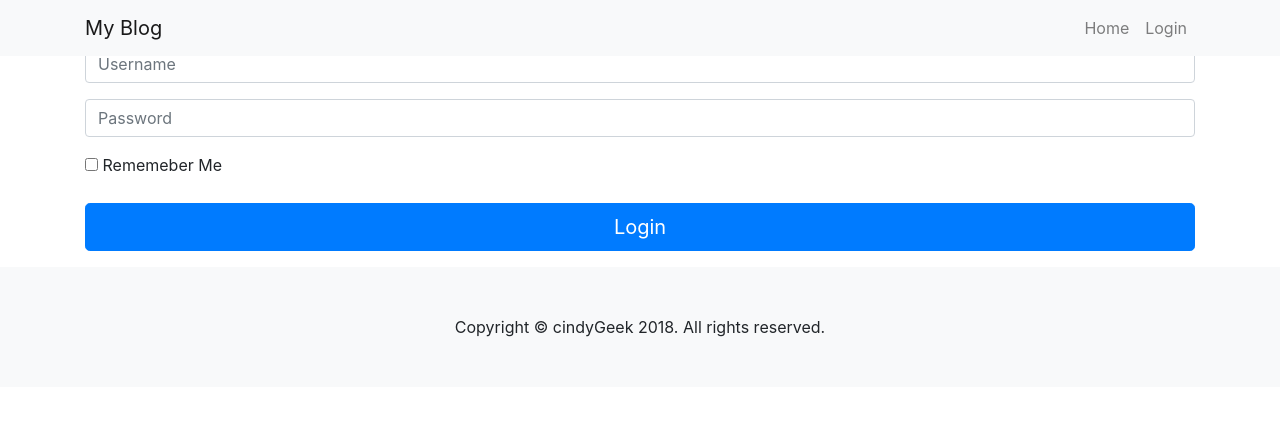
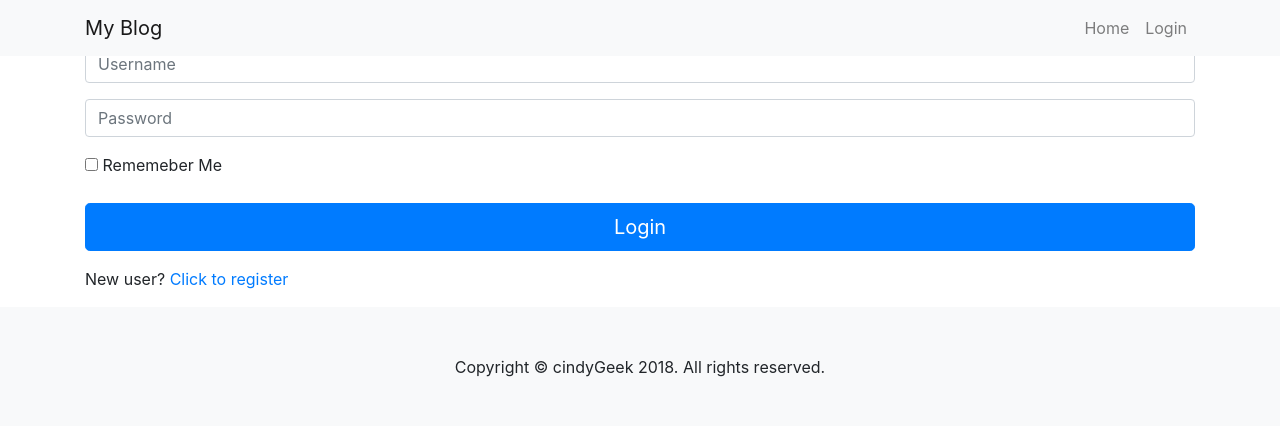
Before and after one commit to mwinel/myblog, a Flask app: page /login in a window 1280 px wide. Shown: the top 426 px of the page. Run offline with Flask 2, Linux system fonts and the light colour scheme; some libraries are stand-ins or nearby versions.

Commit message:
Add user registration link

```diff
--- a/app/templates/login.html
+++ b/app/templates/login.html
@@ -24,6 +24,7 @@
         <p>
             {{ form.submit(class="btn btn-lg btn-primary btn-block") }}
         </p>
+        <p>New user? <a href="{{ url_for('register') }}">Click to register</a></p>
     </form>
 </div>
 {% endblock %}
```
